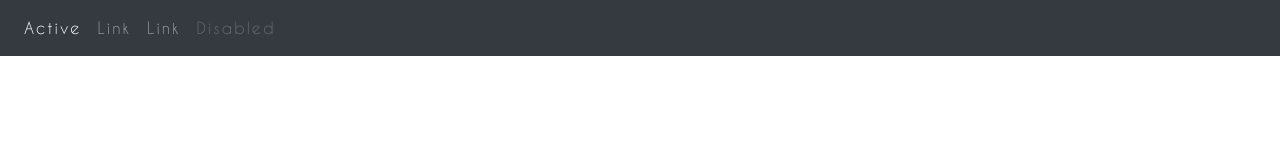
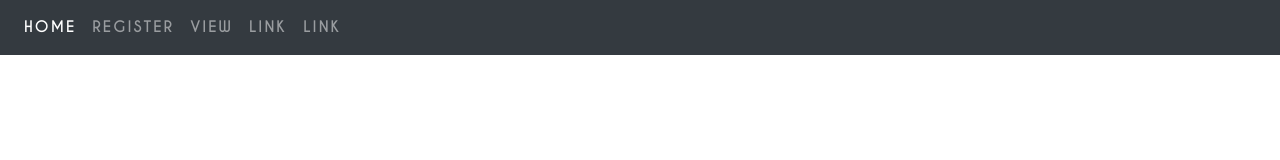
Before and after one commit to PrabhuPratik27/CrowdFund, a website: page src/base_template.html in a window 1280 px wide. Drawn offline with nearby package versions, Linux system fonts and the light colour scheme.

Commit message:
added new HTML

```diff
--- a/src/base_template.html
+++ b/src/base_template.html
@@ -27,16 +27,19 @@
     <nav class="navbar navbar-expand-sm bg-dark navbar-dark">
       <ul class="navbar-nav">
         <li class="nav-item active">
-          <a class="nav-link" href="#">Active</a>
+          <a class="nav-link" href="home.html">HOME</a>
         </li>
         <li class="nav-item">
-          <a class="nav-link" href="#">Link</a>
+          <a class="nav-link" href="product_reg.html">REGISTER</a>
         </li>
         <li class="nav-item">
-          <a class="nav-link" href="#">Link</a>
+          <a class="nav-link" href="view_product.html">VIEW</a>
         </li>
         <li class="nav-item">
-          <a class="nav-link disabled" href="#">Disabled</a>
+          <a class="nav-link" href="#">LINK</a>
+        </li>
+        <li class="nav-item">
+          <a class="nav-link" href="#">LINK</a>
         </li>
       </ul>
     </nav>
--- a/src/css/base_template.css
+++ b/src/css/base_template.css
@@ -1,6 +1,17 @@
 body{
-    font-family: CaviarDreams;
+    font-family: CaviarDreams_BOLD;
     letter-spacing: 2px;
+}
+ul.navbar-nav a{
+    font-size: 15px;
+    padding-left: 15px;
+    padding-right: 15px;
+}
+ul.navbar-nav a:hover{
+    background-color: gray;
+    color: aqua;
+    border-radius: 3px;
+    transition: all .1s ease;
 }
 @font-face{
     font-family: 'LemonMilklight';
```
Also changed, not shown: src/home.html (added), src/product_reg.html (added), src/view_product.html (added).
